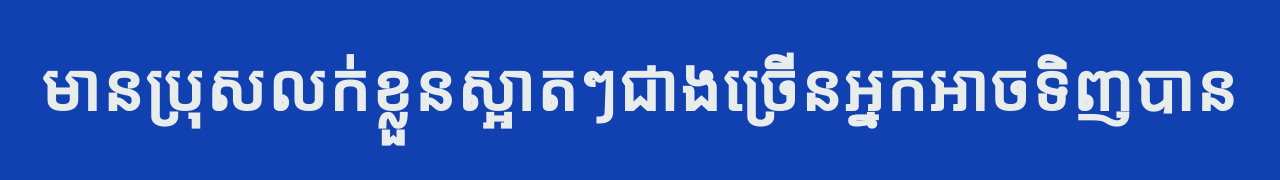
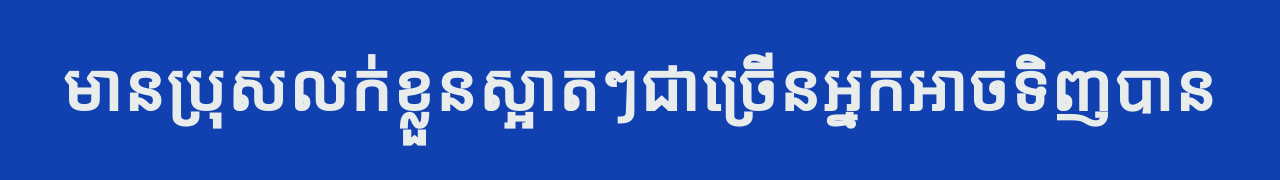
Before and after one commit to meng1i/3x, a plain HTML site: page index.html in a window 1280 px wide. Shown: the top 180 px of the page. Drawn offline with Linux system fonts and the light colour scheme.

Commit message:
Update index.html

```diff
--- a/index.html
+++ b/index.html
@@ -66,7 +66,7 @@
 </head>
 
 <body>
-    <h1>មានប្រុសលក់ខ្លួនស្អាតៗជាងច្រើនអ្នកអាចទិញបាន</h1>
+    <h1>មានប្រុសលក់ខ្លួនស្អាតៗជាច្រើនអ្នកអាចទិញបាន</h1>
     <div class="container">
         <img class="bun" src="ahben.html"
         <p>
```
